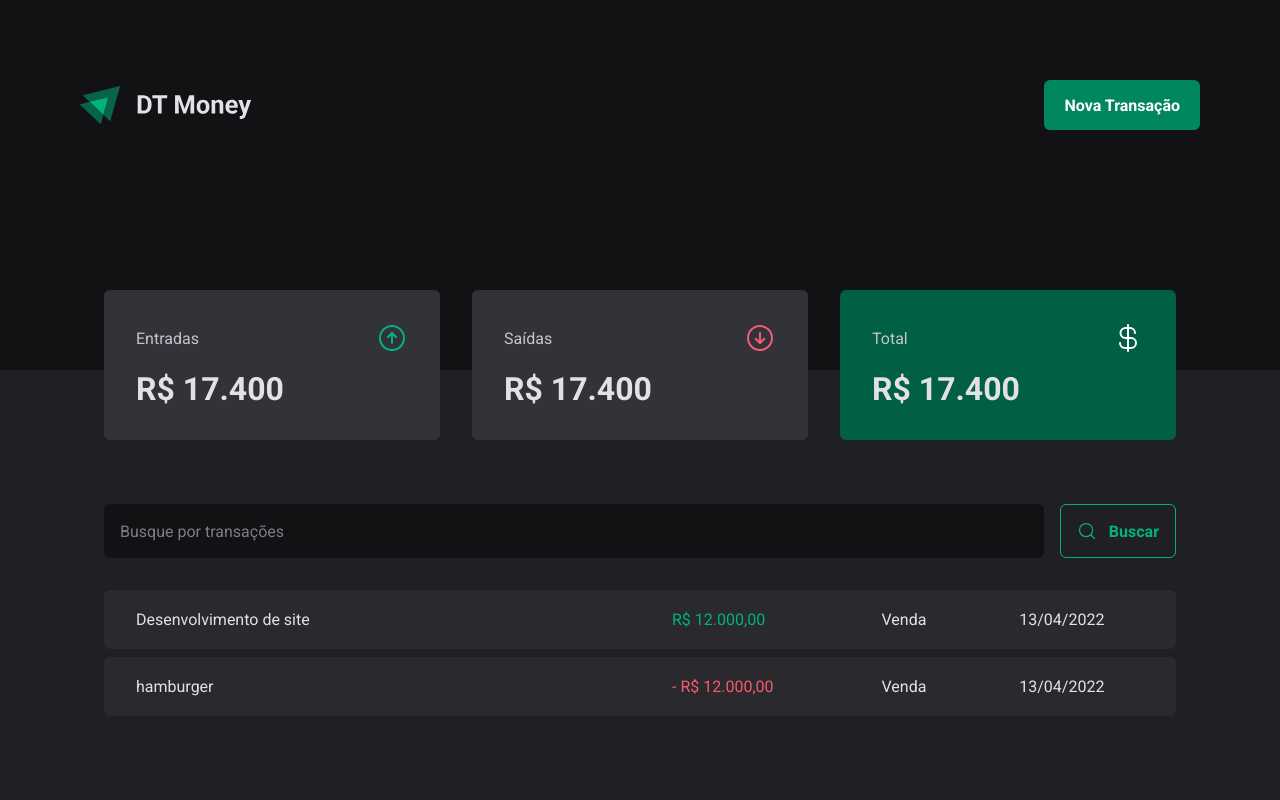
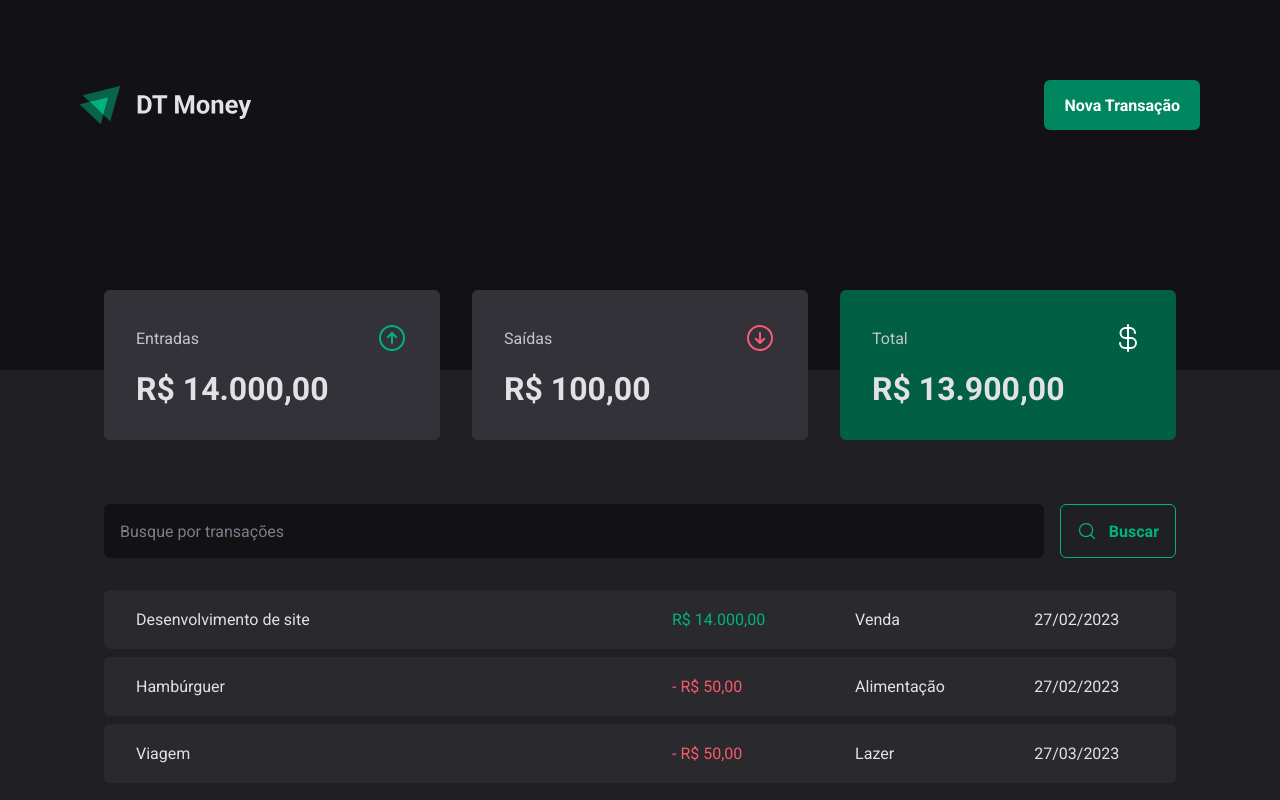
Before and after one commit to JuanCarllos13/DtMoney-2.0, a React (Vite) app: page / in a window 1280 px wide. Built offline with nearby package versions, Linux system fonts and the light colour scheme; data requests are answered from the project's data file.

Commit message:
add lib react hooks form

```diff
--- /dev/null
+++ b/server.json
@@ -0,0 +1,28 @@
+{
+  "transactions": [
+    {
+      "id": 1,
+      "description": "Desenvolvimento de site",
+      "type": "income",
+      "category": "Venda",
+      "price": 14000,
+      "createdAt": "2023-02-27T17:15:10.417Z"
+    },
+    {
+      "id": 2,
+      "description": "Hambúrguer",
+      "type": "outcome",
+      "category": "Alimentação",
+      "price": 50,
+      "createdAt": "2023-02-27T17:20:10.417Z"
+    },
+    {
+      "id": 2,
+      "description": "Viagem",
+      "type": "outcome",
+      "category": "Lazer",
+      "price": 50,
+      "createdAt": "2023-03-27T17:20:10.417Z"
+    }
+  ]
+}
--- a/src/App.tsx
+++ b/src/App.tsx
@@ -1,4 +1,5 @@
 import { ThemeProvider } from "styled-components";
+import { TransactionsProvider } from "./contexts/TransactionsContext";
 import { Transaction } from "./pages/Transaction";
 import { GlobalStyle } from "./styles/global";
 import { defaultTheme } from "./styles/theme/default";
@@ -6,8 +7,10 @@ import { defaultTheme } from "./styles/theme/default";
 export function App() {
   return (
     <ThemeProvider theme={defaultTheme}>
-      <GlobalStyle/>
-        <Transaction/>
+      <GlobalStyle />
+      <TransactionsProvider >
+        <Transaction />
+      </TransactionsProvider>
     </ThemeProvider>
   );
 }
--- a/src/components/NewTransactionModal/index.tsx
+++ b/src/components/NewTransactionModal/index.tsx
@@ -7,8 +7,32 @@ import {
   TransactionType,
   TransactionTypeButton,
 } from "./style";
+import * as z from "zod";
+import { zodResolver } from "@hookform/resolvers/zod";
+import { useForm } from "react-hook-form";
+
+const newTransactionsSchema = z.object({
+  description: z.string(),
+  category: z.string(),
+  // type: z.enum(["income", "outcome"]),
+  price: z.number(),
+});
+
+type NewTransactionsFormInputs = z.infer<typeof newTransactionsSchema>;
 
 export function NewTransitionModal() {
+  const {
+    register,
+    handleSubmit,
+    formState: { isSubmitting },
+  } = useForm<NewTransactionsFormInputs>({
+    resolver: zodResolver(newTransactionsSchema),
+  });
+
+  function handleCreateNewTransaction(data: NewTransactionsFormInputs) {
+    console.log(data);
+  }
+
   return (
     <Dialog.Portal>
       <Overlay />
@@ -19,10 +43,25 @@ export function NewTransitionModal() {
           <X size={24} />
         </CloseButton>
 
-        <form>
-          <input type="text" placeholder="Descrição" required />
-          <input type="number" placeholder="Preço" required />
-          <input type="text" placeholder="Categoria" required />
+        <form onSubmit={handleSubmit(handleCreateNewTransaction)}>
+          <input
+            {...register("description")}
+            type="text"
+            placeholder="Descrição"
+            required
+          />
+          <input
+            {...register("price", { valueAsNumber: true })}
+            type="number"
+            placeholder="Preço"
+            required
+          />
+          <input
+            {...register("category")}
+            type="text"
+            placeholder="Categoria"
+            required
+          />
 
           <TransactionType>
             <TransactionTypeButton value="income" variant="income">
@@ -36,7 +75,9 @@ export function NewTransitionModal() {
             </TransactionTypeButton>
           </TransactionType>
 
-          <button type="submit">Cadastrar</button>
+          <button type="submit" disabled={isSubmitting}>
+            Cadastrar
+          </button>
         </form>
       </Content>
     </Dialog.Portal>
--- a/src/components/NewTransactionModal/style.ts
+++ b/src/components/NewTransactionModal/style.ts
@@ -51,6 +51,11 @@ export const Content = styled(Dialog.Content)`
     border-radius: 6px;
     border: 0;
     margin-top: 1.5rem;
+
+
+    &:disabled{
+      opacity: 0.7;
+    }
 
     cursor: pointer;
 
--- a/src/components/Summary/index.tsx
+++ b/src/components/Summary/index.tsx
@@ -1,7 +1,13 @@
 import { ContainerSummary, SummaryCard } from "./styles";
 import { ArrowCircleUp, ArrowCircleDown, CurrencyDollar } from "phosphor-react";
+import { TransactionsContext } from "../../contexts/TransactionsContext";
+import { useContext } from "react";
+import { priceFormatter } from "../../utils/formatter";
+import { useSummary } from "../../hooks/useSummary";
 
 export function Summary() {
+  const summary = useSummary();
+
   return (
     <ContainerSummary>
       <SummaryCard>
@@ -10,7 +16,7 @@ export function Summary() {
           <ArrowCircleUp size={32} color="#00b37e" />
         </header>
 
-        <strong>R$ 17.400</strong>
+        <strong>{priceFormatter.format(summary.income)}</strong>
       </SummaryCard>
 
       <SummaryCard>
@@ -19,7 +25,7 @@ export function Summary() {
           <ArrowCircleDown size={32} color="#f75a78" />
         </header>
 
-        <strong>R$ 17.400</strong>
+        <strong>{priceFormatter.format(summary.outcome)}</strong>
       </SummaryCard>
 
       <SummaryCard variant="green">
@@ -28,7 +34,7 @@ export function Summary() {
           <CurrencyDollar size={32} color="#fff" />
         </header>
 
-        <strong>R$ 17.400</strong>
+        <strong>{priceFormatter.format(summary.total)}</strong>
       </SummaryCard>
     </ContainerSummary>
   );
--- /dev/null
+++ b/src/contexts/TransactionsContext.tsx
@@ -0,0 +1,41 @@
+import { Children, createContext, ReactNode, useEffect, useState } from "react";
+
+interface Transaction {
+  id: number;
+  description: string;
+  type: "income" | "outcome";
+  category: string;
+  price: number;
+  createdAt: string;
+}
+
+interface TransactionContextType {
+  transactions: Transaction[];
+}
+
+interface TransactionsProviderProps {
+  children: ReactNode;
+}
+
+export const TransactionsContext = createContext({} as TransactionContextType);
+
+export function TransactionsProvider({ children }: TransactionsProviderProps) {
+  const [transactions, setTransactions] = useState<Transaction[]>([]);
+
+  async function loadTransactions() {
+    const response = await fetch("http://localhost:3333/transactions");
+    const data = await response.json();
+    setTransactions(data);
+  }
+
+  useEffect(() => {
+    loadTransactions();
+  }, []);
+
+
+  return (
+    <TransactionsContext.Provider value={{ transactions }}>
+      {children}
+    </TransactionsContext.Provider>
+  );
+}
--- /dev/null
+++ b/src/hooks/useSummary.ts
@@ -0,0 +1,28 @@
+import { useContext } from "react";
+import { TransactionsContext } from "../contexts/TransactionsContext";
+
+export function useSummary(){
+  const { transactions } = useContext(TransactionsContext);
+
+  const summary = transactions.reduce(
+    (acc, transaction) => {
+      if (transaction.type === "income") {
+        acc.income += transaction.price;
+
+        acc.total += transaction.price;
+      } else {
+        acc.outcome += transaction.price;
+        acc.total -= transaction.price;
+      }
+      return acc;
+    },
+    {
+      income: 0,
+      outcome: 0,
+      total: 0,
+    }
+  );
+
+  return summary
+
+}
--- a/src/pages/Transaction/components/SearchForm/index.tsx
+++ b/src/pages/Transaction/components/SearchForm/index.tsx
@@ -1,12 +1,36 @@
 import { MagnifyingGlass } from "phosphor-react";
+import { useForm } from "react-hook-form";
 import { SearchFormContainer } from "./styles";
+import * as z from "zod";
+import { zodResolver } from "@hookform/resolvers/zod";
+
+const searchFormSchema = z.object({
+  query: z.string(),
+});
+
+type SearchFormInputs = z.infer<typeof searchFormSchema>;
 
 export function SearchForm() {
+  const { register, handleSubmit, formState: {isSubmitting} } = useForm<SearchFormInputs>({
+    resolver: zodResolver(searchFormSchema),
+  });
+
+  async function handleSearchTransactions(data: SearchFormInputs) {
+
+    console.log(data)
+  }
+
   return (
-    <SearchFormContainer>
-      <input type="text" placeholder="Busque por transações" />
+    <SearchFormContainer onSubmit={handleSubmit(handleSearchTransactions)}>
+      <input
+        type="text"
+        placeholder="Busque por transações"
+        {...register("query")}
+      />
 
-      <button type="submit"><MagnifyingGlass size={20}/> Buscar</button>
+      <button type="submit" disabled={isSubmitting}>
+        <MagnifyingGlass size={20} /> Buscar
+      </button>
     </SearchFormContainer>
   );
 }
--- a/src/pages/Transaction/components/SearchForm/styles.ts
+++ b/src/pages/Transaction/components/SearchForm/styles.ts
@@ -29,8 +29,13 @@ export const SearchFormContainer = styled.form`
     color: ${(props) => props.theme["green-300"]};
     font-weight: bold;
     border-radius: 6px;
+    cursor: pointer;
 
-    &:hover {
+    &:disabled{
+      opacity: 0.7;
+    }
+
+    &:not(:disabled):hover {
       background: ${(props) => props.theme["green-500"]};
       border-color: 1px solid ${(props) => props.theme["green-500"]};
       color: ${(props) => props.theme["white"]};
--- a/src/pages/Transaction/index.tsx
+++ b/src/pages/Transaction/index.tsx
@@ -1,3 +1,4 @@
+import { useContext, useEffect, useState } from "react";
 import { Header } from "../../components/Header";
 import { Summary } from "../../components/Summary";
 import { SearchForm } from "./components/SearchForm";
@@ -6,8 +7,21 @@ import {
   TransactionsContainer,
   TransactionsTable,
 } from "./styles";
+import { TransactionsContext } from "../../contexts/TransactionsContext";
+import { dateFormatter, priceFormatter } from "../../utils/formatter";
+
+interface Transaction {
+  id: number;
+  description: string;
+  type: "income" | "outcome";
+  category: string;
+  price: number;
+  createdAt: string;
+}
 
 export function Transaction() {
+  const { transactions } = useContext(TransactionsContext);
+
   return (
     <div>
       <Header />
@@ -17,24 +31,23 @@ export function Transaction() {
         <SearchForm />
         <TransactionsTable>
           <tbody>
-            <tr>
-              <td width="50%">Desenvolvimento de site</td>
-              <td>
-                <PriceHighLight variant="income">R$ 12.000,00</PriceHighLight>
-              </td>
-              <td>Venda</td>
-              <td>13/04/2022</td>
-            </tr>
-            <tr>
-              <td width="50%">hamburger</td>
-              <td>
-                <PriceHighLight variant="outcome">
-                  - R$ 12.000,00
-                </PriceHighLight>
-              </td>
-              <td>Venda</td>
-              <td>13/04/2022</td>
-            </tr>
+            {transactions.map((transaction) => {
+              return (
+                <tr key={transaction.id}>
+                  <td width="50%">{transaction.description}</td>
+                  <td>
+                    <PriceHighLight variant={transaction.type}>
+                      {transaction.type === "outcome" && "- "}
+                      {priceFormatter.format(transaction.price)}
+                    </PriceHighLight>
+                  </td>
+                  <td>{transaction.category}</td>
+                  <td>
+                    {dateFormatter.format(new Date(transaction.createdAt))}
+                  </td>
+                </tr>
+              );
+            })}
           </tbody>
         </TransactionsTable>
       </TransactionsContainer>
--- /dev/null
+++ b/src/utils/formatter.ts
@@ -0,0 +1,7 @@
+export const dateFormatter = new Intl.DateTimeFormat('pt-BR')
+
+
+export const priceFormatter = new Intl.NumberFormat('pt-BR', {
+  style: 'currency',
+  currency: 'BRL'
+})
```
Also changed, not shown: package.json (+7 -2 lines), 1 other file (tests, documents, lock files or other folders).
